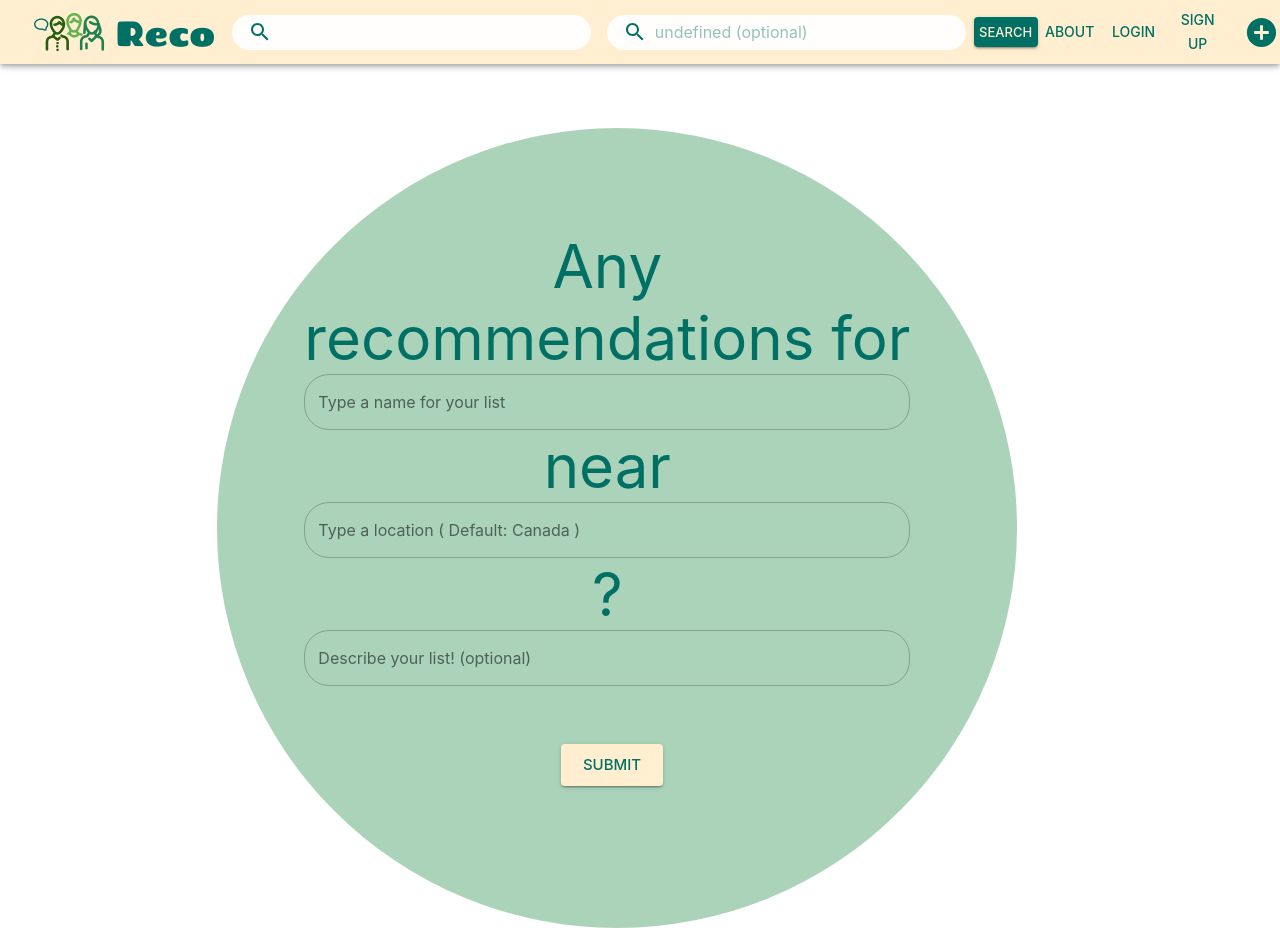
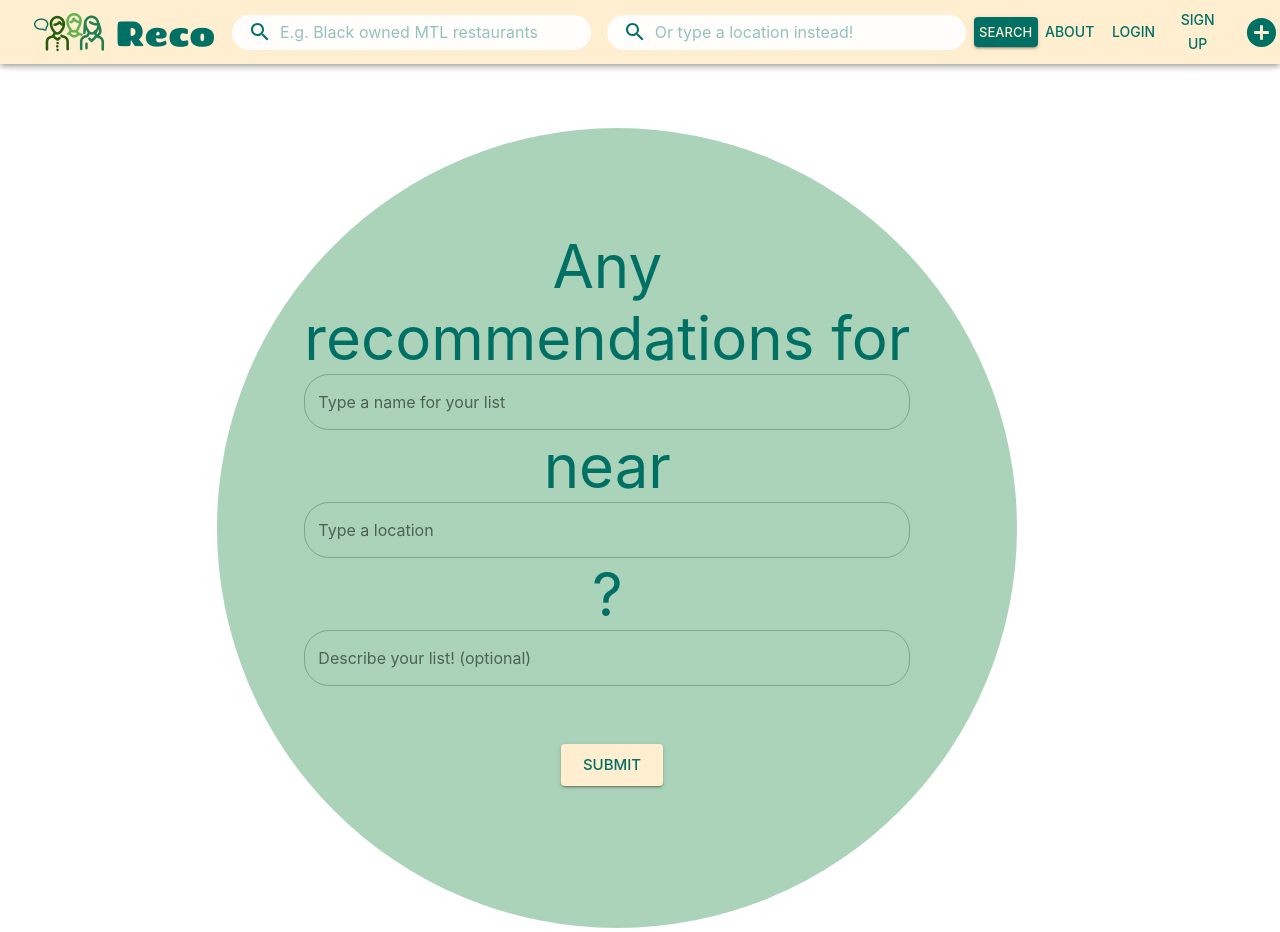
Before and after one commit to conste11ations/reco, a React (Create React App) app: page / in a window 1280 px wide. Both pictures are taken after a click on the button "Ask for a recommendation!". Built offline with nearby package versions, Linux system fonts and the light colour scheme; no server answers; a web font is replaced by a local one.

Commit message:
changed placeholder and returnVal

```diff
--- a/src/components/List/New.js
+++ b/src/components/List/New.js
@@ -28,7 +28,7 @@ export function New(props) {
             <Typography align='center' variant='h2' noWrap>
               near
             </Typography>
-            <TextField className={classes.textField} id="list-location" label="Type a location ( Default: Canada )" variant="outlined"
+            <TextField className={classes.textField} id="list-location" label="Type a location" variant="outlined"
               value={location} onChange={event => setLocation(event.target.value)} />
             <Typography align='center' variant='h2' noWrap>
               ?
--- a/src/components/Main/Main.js
+++ b/src/components/Main/Main.js
@@ -45,7 +45,7 @@ export default function Main({ transitionToShow, transitionToCreateList, getList
           <Typography align='center' variant='h6' noWrap>
             near
             </Typography>
-          <Search placeholder={'Type a location (optional)'} queryKey='location' setResultId={setResultId} transitionToShow={transitionToShow} />
+          <Search placeholder={'Or type a location instead!'} queryKey='location' setResultId={setResultId} transitionToShow={transitionToShow} />
           <Typography align='center' variant='h6' noWrap>
             ?&nbsp;&nbsp;
             </Typography>
--- a/src/components/Nav.js
+++ b/src/components/Nav.js
@@ -26,11 +26,11 @@ export default function Nav({ name, location, transitionToCreateList, transition
             <Typography align='center' variant='h6' noWrap>
               Any recommendations for
             </Typography>
-            <Search placeholder={name} queryKey='list' setResultId={setResultId} />
+            <Search placeholder={'E.g. Black owned MTL restaurants'} queryKey='list' setResultId={setResultId} />
             <Typography align='center' variant='h6' noWrap>
               near
             </Typography>
-            <Search placeholder={location + ' (optional)'} queryKey='location' setResultId={setResultId}  />
+            <Search placeholder={'Or type a location instead!'} queryKey='location' setResultId={setResultId}  />
             <Typography align='center' variant='h6' noWrap>
               ?&nbsp;&nbsp;
             </Typography>
--- a/src/components/Search/Results.js
+++ b/src/components/Search/Results.js
@@ -5,7 +5,7 @@ export default function Results(props) {
 
   const classes = useSearchStyle();
   const { results, queryKey, setValue, setPlaceholder, setResultId } = props;
-  const returnVal = queryKey === "list" ? "name" : "location";
+  const returnVal = queryKey === "list" ? "name" : "name";
 
   if (results === undefined) { return <div></div> };
   return results.map(result => {
```
